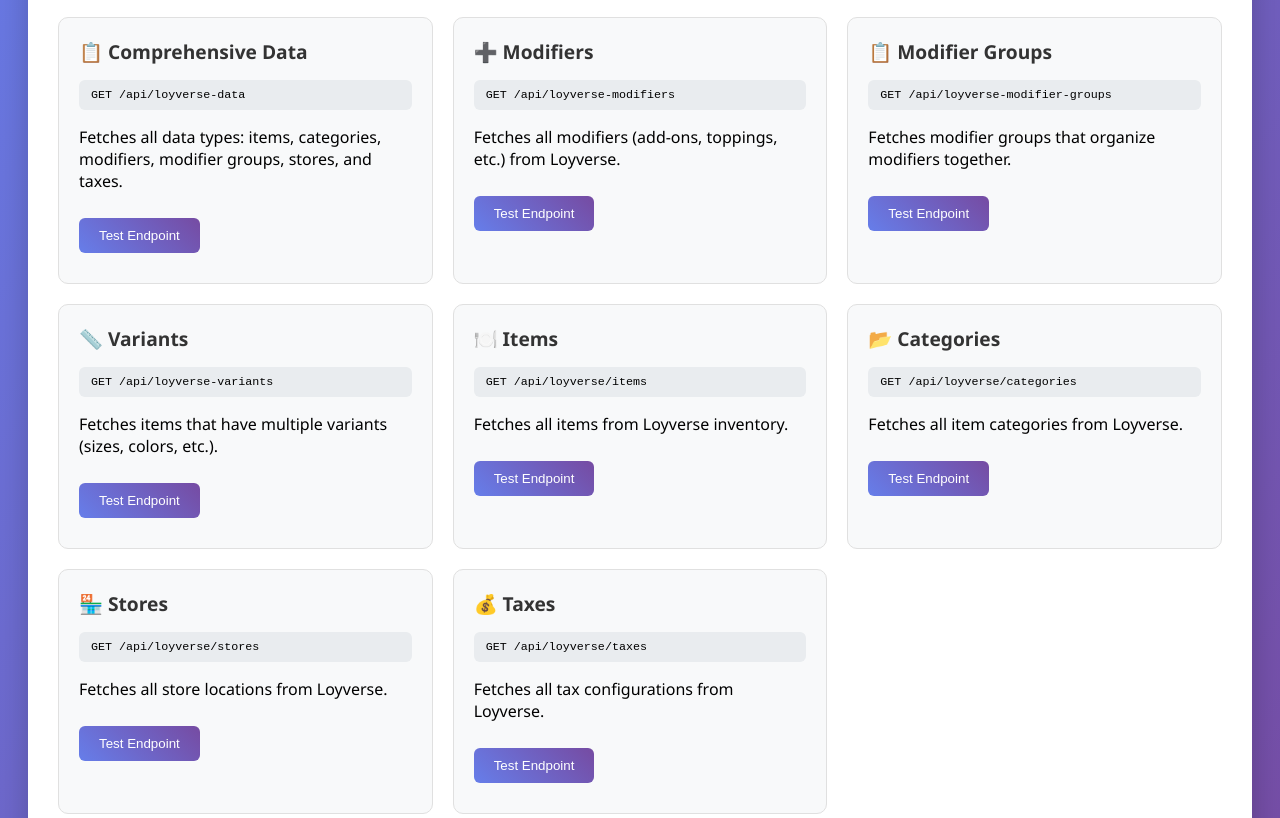
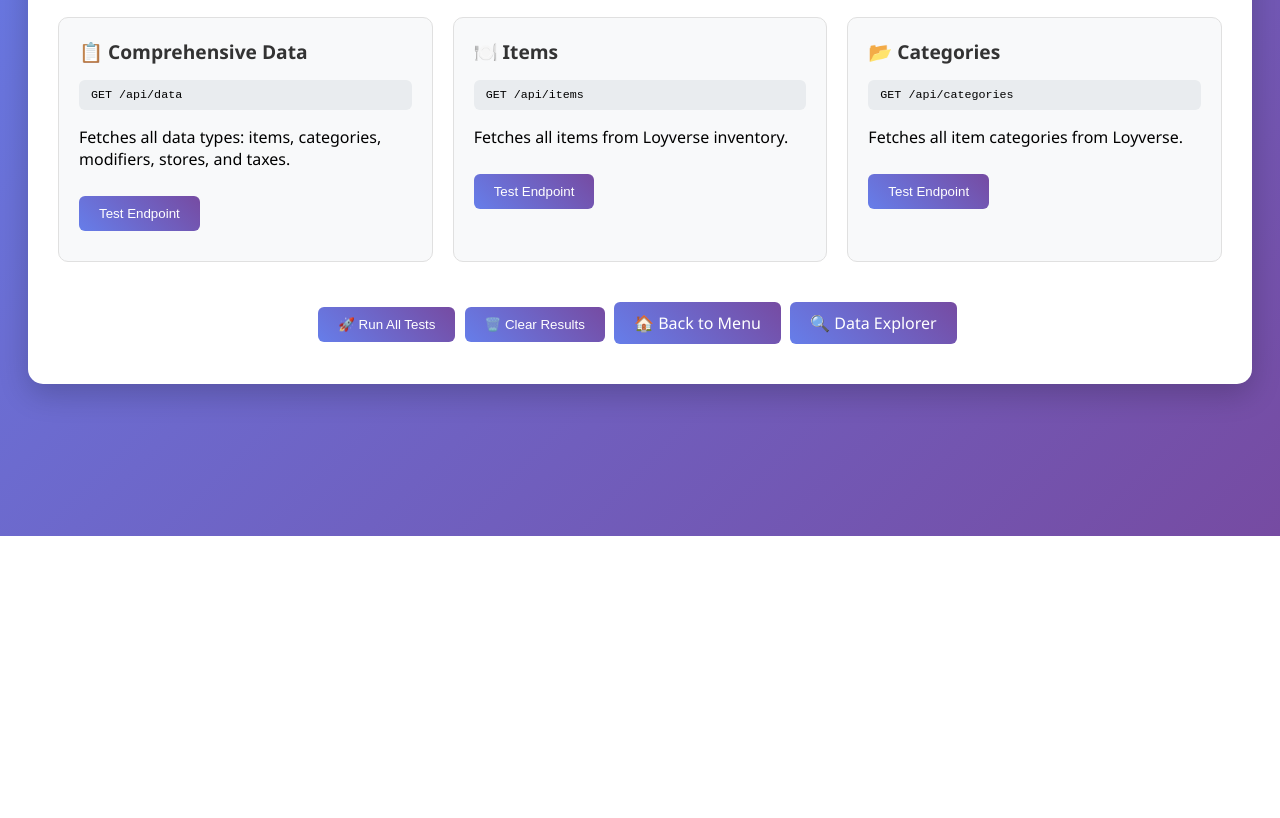
Before and after one commit to nakib786/loyverse, a website: page api-test.html in a window 1280 px wide. Shown: the part 320-1138 px from the top of the page. After the commit the page ends 856 px from the top, so only its background shows below. Drawn offline with Linux system fonts and the light colour scheme.

Commit message:
Fix API endpoints in frontend files
- Update loyverse-data.html to use /api/data instead of /api/loyverse-data
- Update index.html to use /api/items and /api/categories instead of /api/loyverse/items and /api/loyverse/categories
- Update api-test.html to only show existing endpoints and use correct paths
- Remove references to non-existent endpoints (modifiers, stores, taxes as separate endpoints)

```diff
--- a/api-test.html
+++ b/api-test.html
@@ -180,43 +180,16 @@
     <div class="endpoint-grid">
       <div class="endpoint-card">
         <h3>📋 Comprehensive Data</h3>
-        <div class="endpoint-url">GET /api/loyverse-data</div>
-        <p>Fetches all data types: items, categories, modifiers, modifier groups, stores, and taxes.</p>
-        <button class="test-button" onclick="testEndpoint('loyverse-data')">Test Endpoint</button>
-        <div id="loyverse-data-status"></div>
-        <div id="loyverse-data-response" class="response" style="display: none;"></div>
-      </div>
-
-      <div class="endpoint-card">
-        <h3>➕ Modifiers</h3>
-        <div class="endpoint-url">GET /api/loyverse-modifiers</div>
-        <p>Fetches all modifiers (add-ons, toppings, etc.) from Loyverse.</p>
-        <button class="test-button" onclick="testEndpoint('loyverse-modifiers')">Test Endpoint</button>
-        <div id="loyverse-modifiers-status"></div>
-        <div id="loyverse-modifiers-response" class="response" style="display: none;"></div>
-      </div>
-
-      <div class="endpoint-card">
-        <h3>📋 Modifier Groups</h3>
-        <div class="endpoint-url">GET /api/loyverse-modifier-groups</div>
-        <p>Fetches modifier groups that organize modifiers together.</p>
-        <button class="test-button" onclick="testEndpoint('loyverse-modifier-groups')">Test Endpoint</button>
-        <div id="loyverse-modifier-groups-status"></div>
-        <div id="loyverse-modifier-groups-response" class="response" style="display: none;"></div>
-      </div>
-
-      <div class="endpoint-card">
-        <h3>📏 Variants</h3>
-        <div class="endpoint-url">GET /api/loyverse-variants</div>
-        <p>Fetches items that have multiple variants (sizes, colors, etc.).</p>
-        <button class="test-button" onclick="testEndpoint('loyverse-variants')">Test Endpoint</button>
-        <div id="loyverse-variants-status"></div>
-        <div id="loyverse-variants-response" class="response" style="display: none;"></div>
+        <div class="endpoint-url">GET /api/data</div>
+        <p>Fetches all data types: items, categories, modifiers, stores, and taxes.</p>
+        <button class="test-button" onclick="testEndpoint('data')">Test Endpoint</button>
+        <div id="data-status"></div>
+        <div id="data-response" class="response" style="display: none;"></div>
       </div>
 
       <div class="endpoint-card">
         <h3>🍽️ Items</h3>
-        <div class="endpoint-url">GET /api/loyverse/items</div>
+        <div class="endpoint-url">GET /api/items</div>
         <p>Fetches all items from Loyverse inventory.</p>
         <button class="test-button" onclick="testEndpoint('items')">Test Endpoint</button>
         <div id="items-status"></div>
@@ -225,29 +198,11 @@
 
       <div class="endpoint-card">
         <h3>📂 Categories</h3>
-        <div class="endpoint-url">GET /api/loyverse/categories</div>
+        <div class="endpoint-url">GET /api/categories</div>
         <p>Fetches all item categories from Loyverse.</p>
         <button class="test-button" onclick="testEndpoint('categories')">Test Endpoint</button>
         <div id="categories-status"></div>
         <div id="categories-response" class="response" style="display: none;"></div>
-      </div>
-
-      <div class="endpoint-card">
-        <h3>🏪 Stores</h3>
-        <div class="endpoint-url">GET /api/loyverse/stores</div>
-        <p>Fetches all store locations from Loyverse.</p>
-        <button class="test-button" onclick="testEndpoint('stores')">Test Endpoint</button>
-        <div id="stores-status"></div>
-        <div id="stores-response" class="response" style="display: none;"></div>
-      </div>
-
-      <div class="endpoint-card">
-        <h3>💰 Taxes</h3>
-        <div class="endpoint-url">GET /api/loyverse/taxes</div>
-        <p>Fetches all tax configurations from Loyverse.</p>
-        <button class="test-button" onclick="testEndpoint('taxes')">Test Endpoint</button>
-        <div id="taxes-status"></div>
-        <div id="taxes-response" class="response" style="display: none;"></div>
       </div>
     </div>
 
@@ -283,7 +238,7 @@
 
       try {
         const startTime = Date.now();
-        const response = await fetch(`/api/loyverse${endpoint.startsWith('/') ? endpoint : `/${endpoint}`}`);
+        const response = await fetch(`/api${endpoint.startsWith('/') ? endpoint : `/${endpoint}`}`);
         const endTime = Date.now();
 
         if (response.ok) {
@@ -293,18 +248,15 @@
           let testPassed = false;
           let dataCount = 0;
 
-          if (endpoint === 'loyverse-data') {
+          if (endpoint === 'data') {
             testPassed = data.items && data.categories && data.modifiers;
             dataCount = (data.items?.items?.length || 0) + (data.categories?.categories?.length || 0) + (data.modifiers?.modifiers?.length || 0);
-          } else if (endpoint === 'loyverse-modifiers') {
-            testPassed = data.modifiers && Array.isArray(data.modifiers);
-            dataCount = data.modifiers?.length || 0;
-          } else if (endpoint === 'loyverse-modifier-groups') {
-            testPassed = data.modifier_groups && Array.isArray(data.modifier_groups);
-            dataCount = data.modifier_groups?.length || 0;
-          } else if (endpoint === 'loyverse-variants') {
-            testPassed = data.items_with_variants && Array.isArray(data.items_with_variants);
-            dataCount = data.items_with_variants?.length || 0;
+          } else if (endpoint === 'items') {
+            testPassed = data.items && Array.isArray(data.items);
+            dataCount = data.items?.length || 0;
+          } else if (endpoint === 'categories') {
+            testPassed = data.categories && Array.isArray(data.categories);
+            dataCount = data.categories?.length || 0;
           } else {
             // Generic test for other endpoints
             testPassed = data && typeof data === 'object';
@@ -347,14 +299,9 @@
     // Run all tests
     async function runAllTests() {
       const endpoints = [
-        'loyverse-data',
-        'loyverse-modifiers',
-        'loyverse-modifier-groups',
-        'loyverse-variants',
+        'data',
         'items',
-        'categories',
-        'stores',
-        'taxes'
+        'categories'
       ];
 
       for (const endpoint of endpoints) {
```
Also changed, not shown: index.html (+1 -1 lines), loyverse-data.html (+1 -1 lines).
